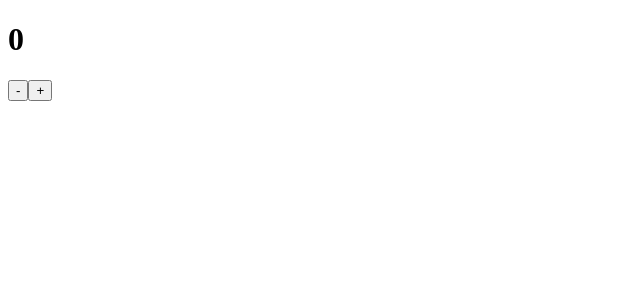
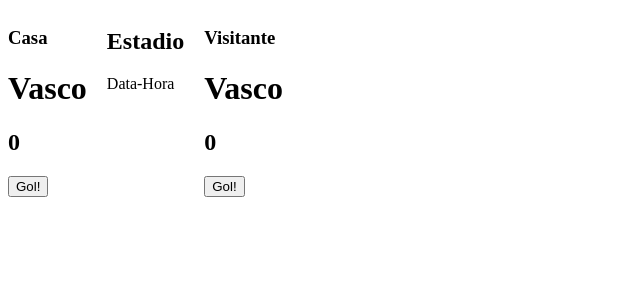
Before and after one commit to drdpedroso/react-js-playground, a React app: page / in a window 1280 px wide. Shown: the top 300 px of the page, without its empty margins (0-640 px from the left). Built offline with nearby package versions, Linux system fonts and the light colour scheme.

Commit message:
Creating placar component

```diff
--- a/src/components/App.js
+++ b/src/components/App.js
@@ -1,12 +1,12 @@
 import React from 'react';
 
-import Contador from './Contador';
+import PlacarContainer from './PlacarContainer';
 
 export default class App extends React.Component {
 	render(){
 		return (
 			<div>
-				<Contador />
+				<PlacarContainer />
 			</div>
 		);
 	}
--- /dev/null
+++ b/src/components/BotaoGol.js
@@ -0,0 +1,12 @@
+import React from 'react';
+
+export default class BotaoGol extends React.Component {
+
+	render() {
+		return (
+			<div>
+				<button>Gol!</button>
+			</div>
+		);
+	}
+}
--- /dev/null
+++ b/src/components/Partida.js
@@ -0,0 +1,18 @@
+import React from 'react';
+
+
+export default class Partida extends React.Component {
+
+	render() {
+		return (
+			<div>
+				<h2> Estadio </h2>
+				<div>
+					<span>Data</span>
+					<span>-</span>
+					<span>Hora</span>
+				</div>
+			</div>
+		);
+	}
+}
--- /dev/null
+++ b/src/components/PlacarContainer.js
@@ -0,0 +1,26 @@
+import React from 'react';
+
+import Time from './Time';
+import Partida from './Partida';
+
+export default class PlacarContainer extends React.Component {
+
+	render() {
+		return (
+			<div>
+				<div style={{float: "left", "marginRight": "20px"}}>
+					<h3>Casa</h3>
+					<Time />
+				</div>
+				<div style={{float: "left", "marginRight": "20px"}}>
+					<Partida />
+				</div>
+				<div style={{float: "left", "marginRight": "20px"}}>
+					<h3>Visitante</h3>
+					<Time />
+				</div>
+				<div style={{clear:"both"}}></div>
+			</div>
+		);
+	}
+}
--- /dev/null
+++ b/src/components/Time.js
@@ -0,0 +1,16 @@
+import React from 'react';
+
+import BotaoGol from './BotaoGol'
+
+export default class Time extends React.Component {
+
+	render() {
+		return (
+			<div>
+				<h1>Vasco</h1>
+				<h2>0</h2>
+				<BotaoGol />
+			</div>
+		);
+	}
+}
```
